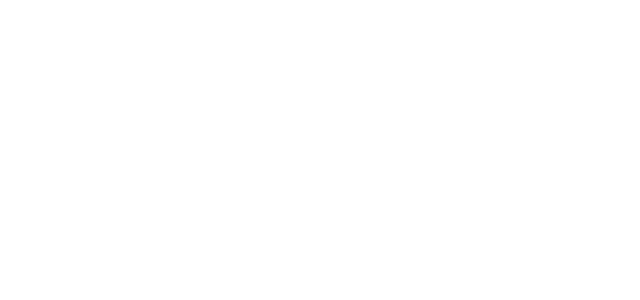
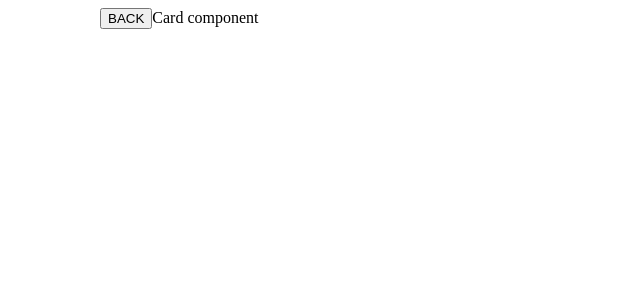
Before and after one commit to anof1r/webpackReactRedux, a React app: page /card in a window 1280 px wide. Before the commit this address had no page. Shown: the top 300 px of the page, without its empty margins (0-640 px from the left). Built offline with nearby package versions, Linux system fonts and the light colour scheme.

Commit message:
Repo page navigation

```diff
--- a/src/components/App.jsx
+++ b/src/components/App.jsx
@@ -1,6 +1,7 @@
 import React from 'react'
 import { BrowserRouter, Route, Routes } from 'react-router-dom'
 import './app.less'
+import Card from './card/Card'
 import Main from './main/Main'
 
 function App() {
@@ -9,8 +10,8 @@ function App() {
     <BrowserRouter>
       <div className='container'>
         <Routes>
-          <Route path="/" element={<Main />}>
-          </Route>
+              <Route exact path="/" element={<Main />} />
+              <Route path="/card" element={<Card />} />
         </Routes>
       </div>
     </BrowserRouter>
--- /dev/null
+++ b/src/components/card/Card.jsx
@@ -0,0 +1,14 @@
+import React from 'react'
+import { useNavigate } from 'react-router-dom'
+
+function Card() {
+    const navigate = useNavigate()
+  return (
+    <div>
+        <button onClick={() => navigate(-1)}>BACK</button>
+        Card component
+    </div>
+  )
+}
+
+export default Card
--- a/src/components/main/repo/Repo.jsx
+++ b/src/components/main/repo/Repo.jsx
@@ -1,13 +1,13 @@
 import React from 'react'
+import { Link } from 'react-router-dom'
 import "./repo.less"
 
 function Repo(props) {
-    console.log(props)
     const repo = props.repo
     return (
         <div className='repo'>
             <div className='repo-header'>
-                <div className='repo-header-name'>{repo.name}</div>
+                <div className='repo-header-name'><Link to="/card">{repo.name}</Link></div>
                 <div className='repo-header-stars'>{repo.stargazers_count}</div>
             </div>
                 <div className='repo-last-commit'>{repo.updated_at}</div>
--- a/src/utils/pagesCreator.js
+++ b/src/utils/pagesCreator.js
@@ -1,5 +1,4 @@
 export function createPages(pages, pagesCount, currentPage) {
-    console.log(pages, pagesCount, currentPage)
     if(pagesCount > 10) {
         if(currentPage > 5) {
             for (let i = currentPage - 4; i <= currentPage + 5; i++) {
--- a/webpack.config.js
+++ b/webpack.config.js
@@ -7,10 +7,12 @@ module.exports = {
     entry: ["@babel/polyfill", "./src/index.jsx"],
     output: {
         path: path.resolve(__dirname, "dist"),
-        filename: "[name].[hash].js"
+        filename: "[name].[hash].js",
+        publicPath: "/"
     },
     devServer: {
-        port: 3000
+        port: 3000,
+        historyApiFallback: true
     },
     plugins: [
         new HtmlWebpackPlugin({ template: "./src/index.html" }),
```
